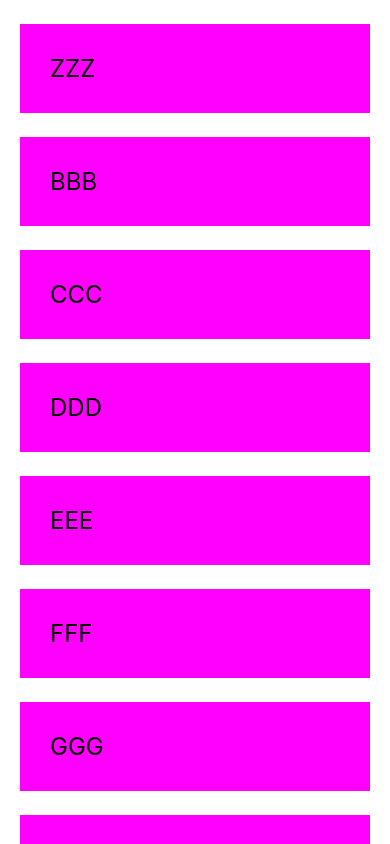
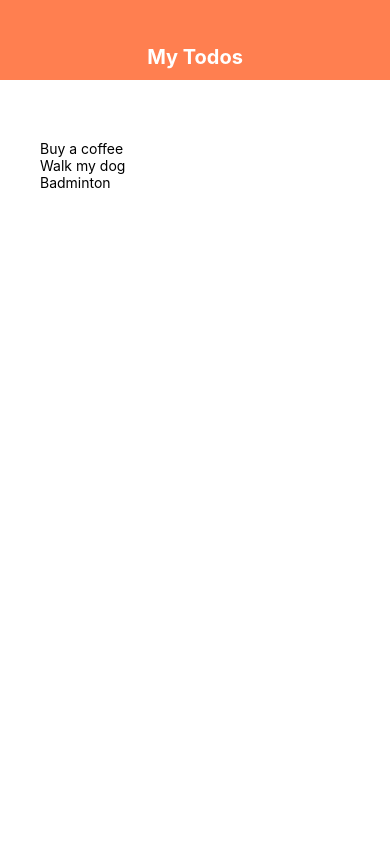
Before and after one commit to DandunAdi/learn-react-native, a React Native app: screen / in a window 390 px wide. Built offline with nearby package versions, Linux system fonts and the light colour scheme.

Commit message:
lesson #9: Todo App #1

```diff
--- a/App.js
+++ b/App.js
@@ -1,51 +1,28 @@
-import { StatusBar } from 'expo-status-bar';
 import React, { useState } from 'react';
 import { StyleSheet, Text, View, FlatList, TouchableOpacity } from 'react-native';
+import Header from './components/Header';
 
 export default function App() {
-  const [people, setPeople] = useState([
-    { name: "ZZZ", id: 1 },
-    { name: "BBB", id: 2 },
-    { name: "CCC", id: 3 },
-    { name: "DDD", id: 4 },
-    { name: "EEE", id: 5 },
-    { name: "FFF", id: 6 },
-    { name: "GGG", id: 7 },
-    { name: "HHH", id: 8 },
-    { name: "III", id: 9 },
-    { name: "JJJ", id: 10 },
-    { name: "KKK", id: 11 },
+  const [todos, setTodos] = useState([
+    { text: "Buy a coffee", key: 1 },
+    { text: "Walk my dog", key: 2 },
+    { text: "Badminton", key: 3 },
   ]);
-
-  const handlePress = (id) => {
-    console.log(id);
-
-    setPeople(prevPeople => {
-      return prevPeople.filter(person => person.id !== id)
-    })
-  }
 
   return (
     <View style={styles.container}>
-
-      <FlatList
-        data={people}
-        keyExtractor={(item) => item.id.toString()}
-        renderItem={({ item }) => (
-          <TouchableOpacity onPress={() => handlePress(item.id)}>
-            <Text style={styles.person}>{item.name}</Text>
-          </TouchableOpacity>
-        )}
-      />
-
-      {/* <ScrollView>
-        {people.map((person) => (
-          <View key={person.key}>
-            <Text style={styles.person}>{person.name}</Text>
-          </View>
-        ))}
-      </ScrollView> */}
-      <StatusBar style="auto" />
+      <Header />
+      <View style={styles.content}>
+        <View style={styles.list}>
+          <FlatList
+            data={todos}
+            keyExtractor={item => item.key.toString()}
+            renderItem={({ item }) => (
+              <Text>{item.text}</Text>
+            )}
+          />
+        </View>
+      </View>
     </View>
   );
 }
@@ -54,14 +31,11 @@
   container: {
     flex: 1,
     backgroundColor: '#fff',
-    paddingHorizontal: 20,
-    // alignItems: 'center',
-    // justifyContent: 'center',
   },
-  person: {
-    marginTop: 24,
-    padding: 30,
-    backgroundColor: "magenta",
-    fontSize: 24,
+  content: {
+    padding: 40,
+  },
+  list: {
+    marginTop: 20,
   }
 });
--- /dev/null
+++ b/components/Header.js
@@ -0,0 +1,24 @@
+import React from 'react'
+import { StyleSheet, Text, View } from 'react-native'
+
+export default function Header() {
+  return (
+    <View style={styles.container}>
+      <Text style={styles.title}>My Todos</Text>
+    </View>
+  )
+}
+
+const styles = StyleSheet.create({
+  container: {
+    height: 80,
+    paddingTop: 45,
+    backgroundColor: "coral",
+  },
+  title: {
+    textAlign: "center",
+    fontSize: 20,
+    fontWeight: "bold",
+    color: "#fff",
+  }
+})
```
